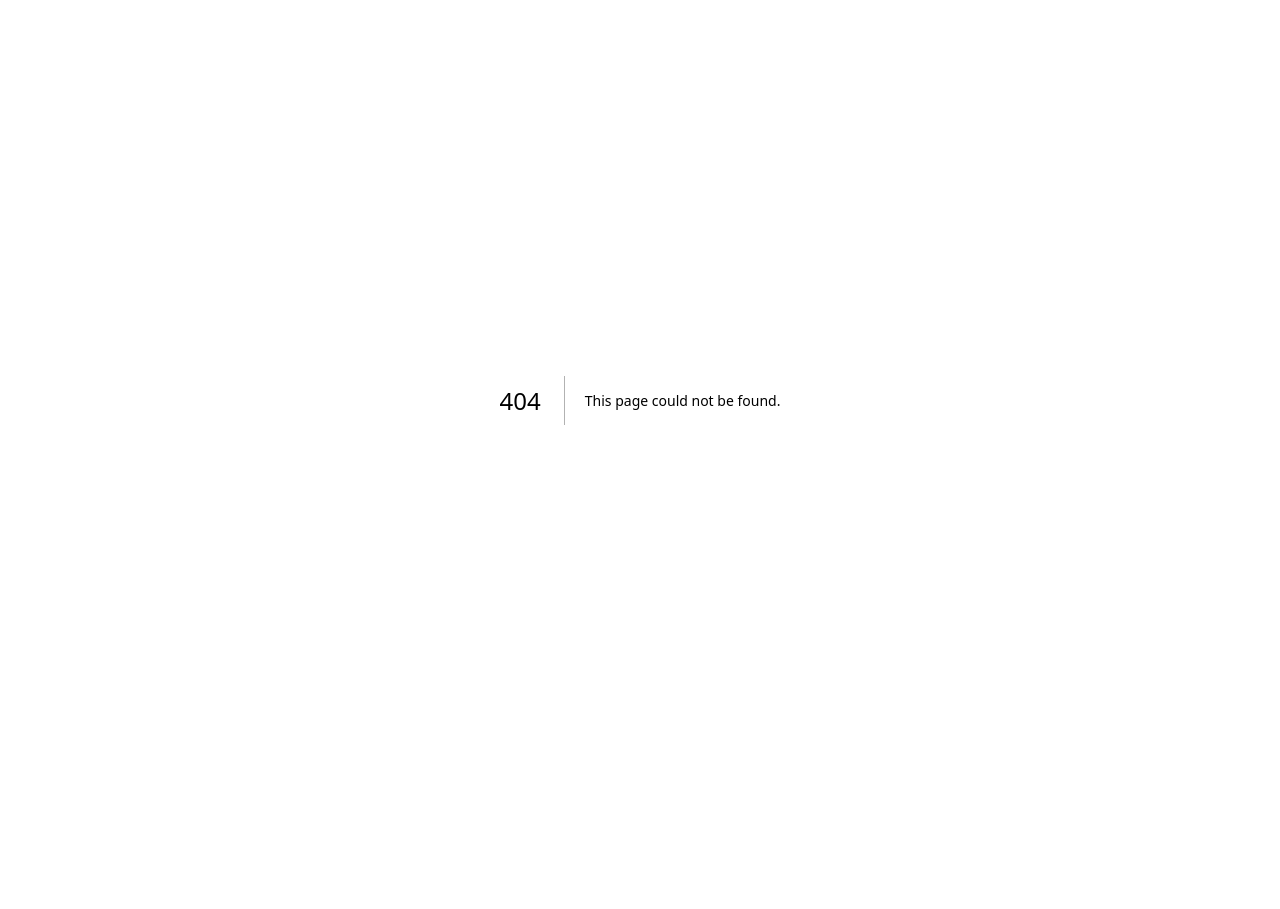
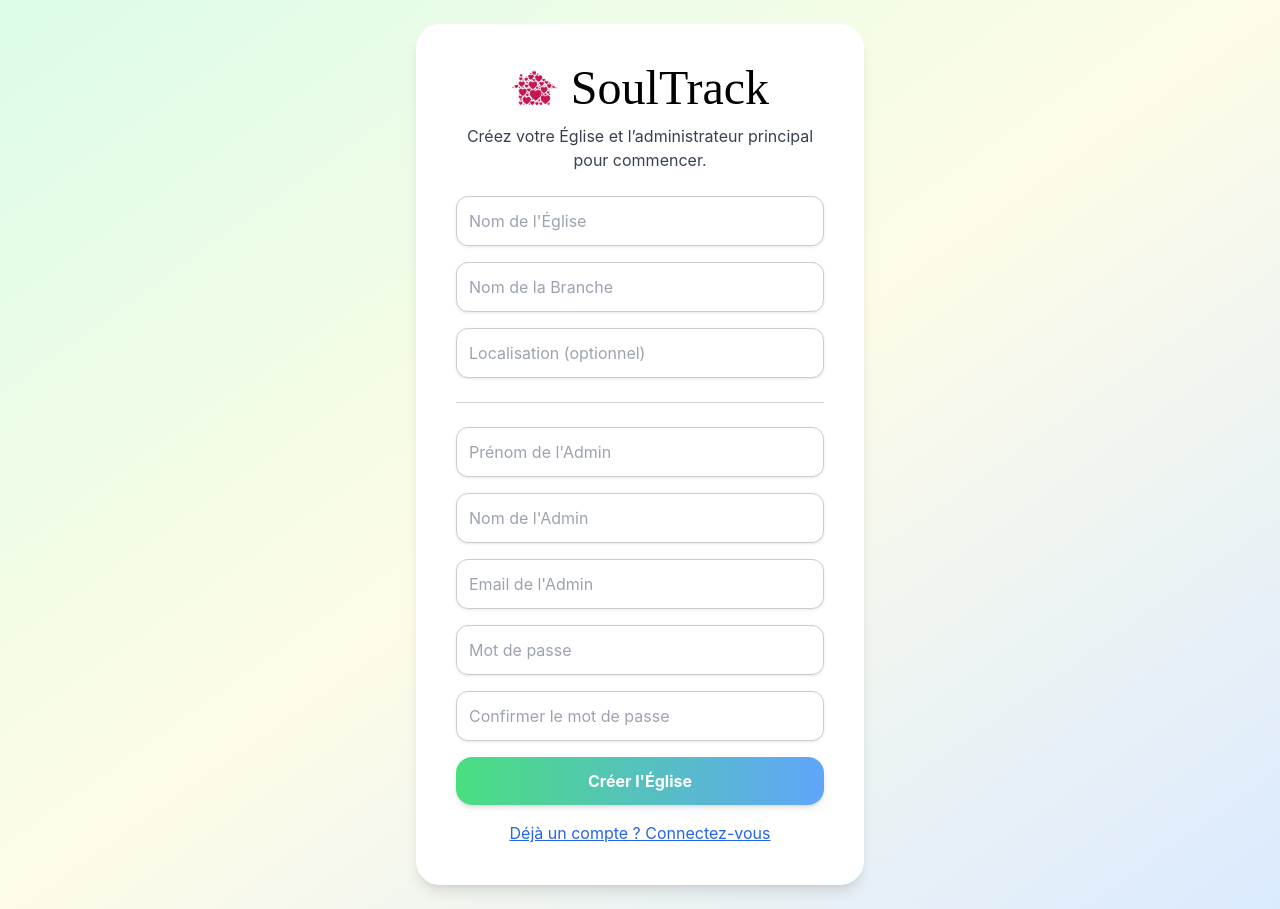
Before and after one commit to allanbavajee/soultrack, a Next.js app: page /SignupEglise in a window 1280 px wide. Before the commit this address had no page. Before the commit the page ends 800 px from the top, so only its background shows below. Built offline with nearby package versions, Linux system fonts and the light colour scheme; no server answers.

Commit message:
Create SignupEglise.js

```diff
--- /dev/null
+++ b/pages/SignupEglise.js
@@ -0,0 +1,187 @@
+"use client";
+
+import { useState } from "react";
+import { useRouter } from "next/navigation";
+import supabase from "../lib/supabaseClient";
+import Image from "next/image";
+
+export default function SignupEglise() {
+  const router = useRouter();
+  const [formData, setFormData] = useState({
+    nomEglise: "",
+    nomBranche: "",
+    localisation: "",
+    adminPrenom: "",
+    adminNom: "",
+    adminEmail: "",
+    adminPassword: "",
+    adminConfirmPassword: "",
+  });
+  const [loading, setLoading] = useState(false);
+  const [message, setMessage] = useState("");
+
+  const handleChange = (e) =>
+    setFormData({ ...formData, [e.target.name]: e.target.value });
+
+  const handleSubmit = async (e) => {
+    e.preventDefault();
+
+    // Vérification mot de passe
+    if (formData.adminPassword !== formData.adminConfirmPassword) {
+      setMessage("❌ Les mots de passe ne correspondent pas.");
+      return;
+    }
+
+    setLoading(true);
+    setMessage("⏳ Création en cours...");
+
+    try {
+      const res = await fetch("/api/signup-eglise", {
+        method: "POST",
+        headers: { "Content-Type": "application/json" },
+        body: JSON.stringify(formData),
+      });
+
+      const data = await res.json().catch(() => null);
+
+      if (res.ok) {
+        setMessage("✅ Église et admin créés avec succès !");
+        setFormData({
+          nomEglise: "",
+          nomBranche: "",
+          localisation: "",
+          adminPrenom: "",
+          adminNom: "",
+          adminEmail: "",
+          adminPassword: "",
+          adminConfirmPassword: "",
+        });
+        // Redirection vers login
+        router.push("/login");
+      } else {
+        setMessage(`❌ Erreur: ${data?.error || "Réponse vide du serveur"}`);
+      }
+    } catch (err) {
+      setMessage("❌ " + err.message);
+    } finally {
+      setLoading(false);
+    }
+  };
+
+  return (
+    <div className="min-h-screen flex items-center justify-center bg-gradient-to-br from-green-100 via-yellow-50 to-blue-100 p-6">
+      <div className="bg-white p-10 rounded-3xl shadow-lg w-full max-w-md flex flex-col items-center">
+        <h1 className="text-5xl font-handwriting text-black-800 mb-3 flex flex-col sm:flex-row items-center justify-center gap-3">
+          <Image src="/logo.png" alt="Logo SoulTrack" width={48} height={48} />
+          SoulTrack
+        </h1>
+        <p className="text-center text-gray-700 mb-6">
+          Créez votre Église et l’administrateur principal pour commencer.
+        </p>
+
+        <form onSubmit={handleSubmit} className="flex flex-col w-full gap-4">
+          {/* Église & branche */}
+          <input
+            name="nomEglise"
+            placeholder="Nom de l'Église"
+            value={formData.nomEglise}
+            onChange={handleChange}
+            className="input"
+            required
+          />
+          <input
+            name="nomBranche"
+            placeholder="Nom de la Branche"
+            value={formData.nomBranche}
+            onChange={handleChange}
+            className="input"
+            required
+          />
+          <input
+            name="localisation"
+            placeholder="Localisation (optionnel)"
+            value={formData.localisation}
+            onChange={handleChange}
+            className="input"
+          />
+
+          <hr className="my-2 border-gray-300" />
+
+          {/* Admin */}
+          <input
+            name="adminPrenom"
+            placeholder="Prénom de l'Admin"
+            value={formData.adminPrenom}
+            onChange={handleChange}
+            className="input"
+            required
+          />
+          <input
+            name="adminNom"
+            placeholder="Nom de l'Admin"
+            value={formData.adminNom}
+            onChange={handleChange}
+            className="input"
+            required
+          />
+          <input
+            type="email"
+            name="adminEmail"
+            placeholder="Email de l'Admin"
+            value={formData.adminEmail}
+            onChange={handleChange}
+            className="input"
+            required
+          />
+          <input
+            type="password"
+            name="adminPassword"
+            placeholder="Mot de passe"
+            value={formData.adminPassword}
+            onChange={handleChange}
+            className="input"
+            required
+          />
+          <input
+            type="password"
+            name="adminConfirmPassword"
+            placeholder="Confirmer le mot de passe"
+            value={formData.adminConfirmPassword}
+            onChange={handleChange}
+            className="input"
+            required
+          />
+
+          {message && <p className="text-center text-red-500">{message}</p>}
+
+          <button
+            type="submit"
+            disabled={loading}
+            className="bg-gradient-to-r from-green-400 to-blue-400 hover:from-green-500 hover:to-blue-500 text-white font-bold py-3 rounded-2xl shadow-md"
+          >
+            {loading ? "Création..." : "Créer l'Église"}
+          </button>
+        </form>
+
+        <button
+          onClick={() => router.push("/login")}
+          className="mt-4 text-blue-600 underline hover:text-blue-800"
+        >
+          Déjà un compte ? Connectez-vous
+        </button>
+
+        <style jsx>{`
+          .input {
+            width: 100%;
+            border: 1px solid #ccc;
+            border-radius: 12px;
+            padding: 12px;
+            text-align: left;
+            box-shadow: 0 1px 3px rgba(0,0,0,0.1);
+            color: black;
+          }
+        `}</style>
+      </div>
+    </div>
+  );
+}
```
